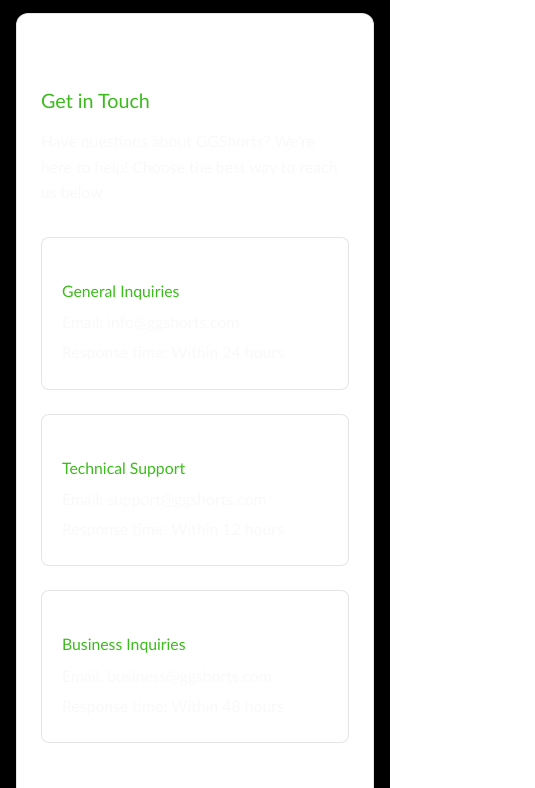
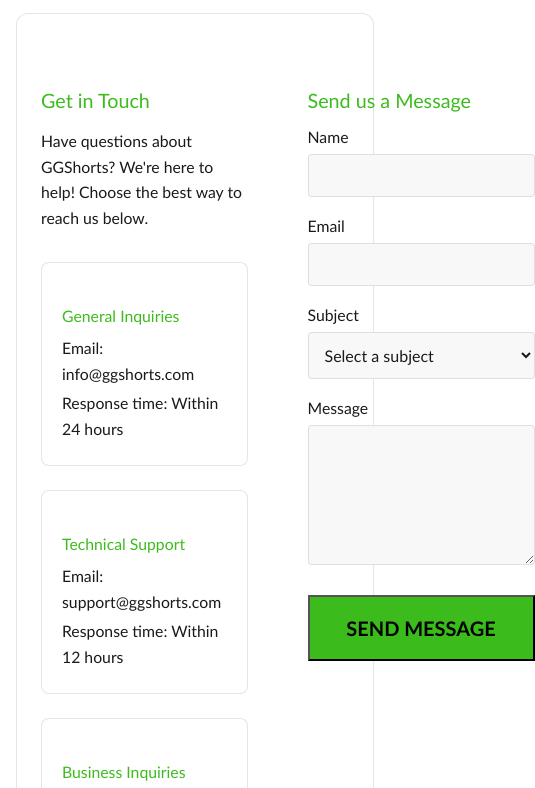
Before and after one commit to chaosbytemedia/ggshorts-homepage, an Eleventy site: page src/contact.njk in a window 390 px wide. Shown: the part 143-931 px from the top of the page, 535 px wide, since content can reach past the window. Built offline with nearby package versions, Linux system fonts and the light colour scheme; Eleventy itself is replaced by a stand-in of ours; files that its build step writes are made by us from their sources; a small style sheet from the web is missing; a web font is replaced by a local one.

Commit message:
internal pages

```diff
--- a/src/css/styles.css
+++ b/src/css/styles.css
@@ -1173,7 +1173,7 @@
 .policy-section {
     padding: 12rem 0 8rem;
     min-height: 100vh;
-    background-color: var(--color-background);
+    background-color: #ffffff;
 }
 
 .policy-content {
@@ -1188,6 +1188,7 @@
 .policy-content h1 {
     text-align: center;
     margin-bottom: 4rem;
+    color: #1a1a1a;
 }
 
 .policy-content h2 {
@@ -1199,13 +1200,13 @@
 .policy-content h3 {
     font-size: var(--font-size-h4);
     margin: 2.4rem 0 1.2rem;
-    color: var(--color-text);
+    color: #1a1a1a;
 }
 
 .policy-content p {
     margin-bottom: 1.6rem;
     line-height: 1.6;
-    color: var(--color-text);
+    color: #1a1a1a;
 }
 
 .policy-content ul {
@@ -1216,12 +1217,12 @@
 .policy-content li {
     margin-bottom: 0.8rem;
     line-height: 1.6;
-    color: var(--color-text);
+    color: #1a1a1a;
 }
 
 .last-updated {
     text-align: center;
-    color: var(--gray-600);
+    color: #666666;
     margin-bottom: 4rem;
     font-size: var(--font-size-h5);
 }
@@ -1275,7 +1276,7 @@
 
 .contact-method p {
     margin: 0.4rem 0;
-    color: var(--color-text);
+    color: #1a1a1a;
 }
 
 .social-links {
@@ -1289,7 +1290,7 @@
 }
 
 .social-icon {
-    color: var(--color-text);
+    color: #1a1a1a;
     text-decoration: none;
     padding: 0.8rem 1.6rem;
     border: 1px solid rgba(0, 0, 0, 0.1);
@@ -1317,7 +1318,7 @@
 }
 
 .form-group label {
-    color: var(--color-text);
+    color: #1a1a1a;
     font-size: var(--font-size-h5);
 }
 
@@ -1349,21 +1350,6 @@
 .form .cta-button {
     margin-top: 1rem;
     width: 100%;
-}
-
-@media (max-width: 768px) {
-    .contact-grid {
-        grid-template-columns: 1fr;
-        gap: 3.2rem;
-    }
-
-    .contact-info {
-        padding-right: 0;
-    }
-
-    .social-icons {
-        flex-wrap: wrap;
-    }
 }
 
 /* Make contact page content wider */
```
Also changed, not shown: 1 other file.
